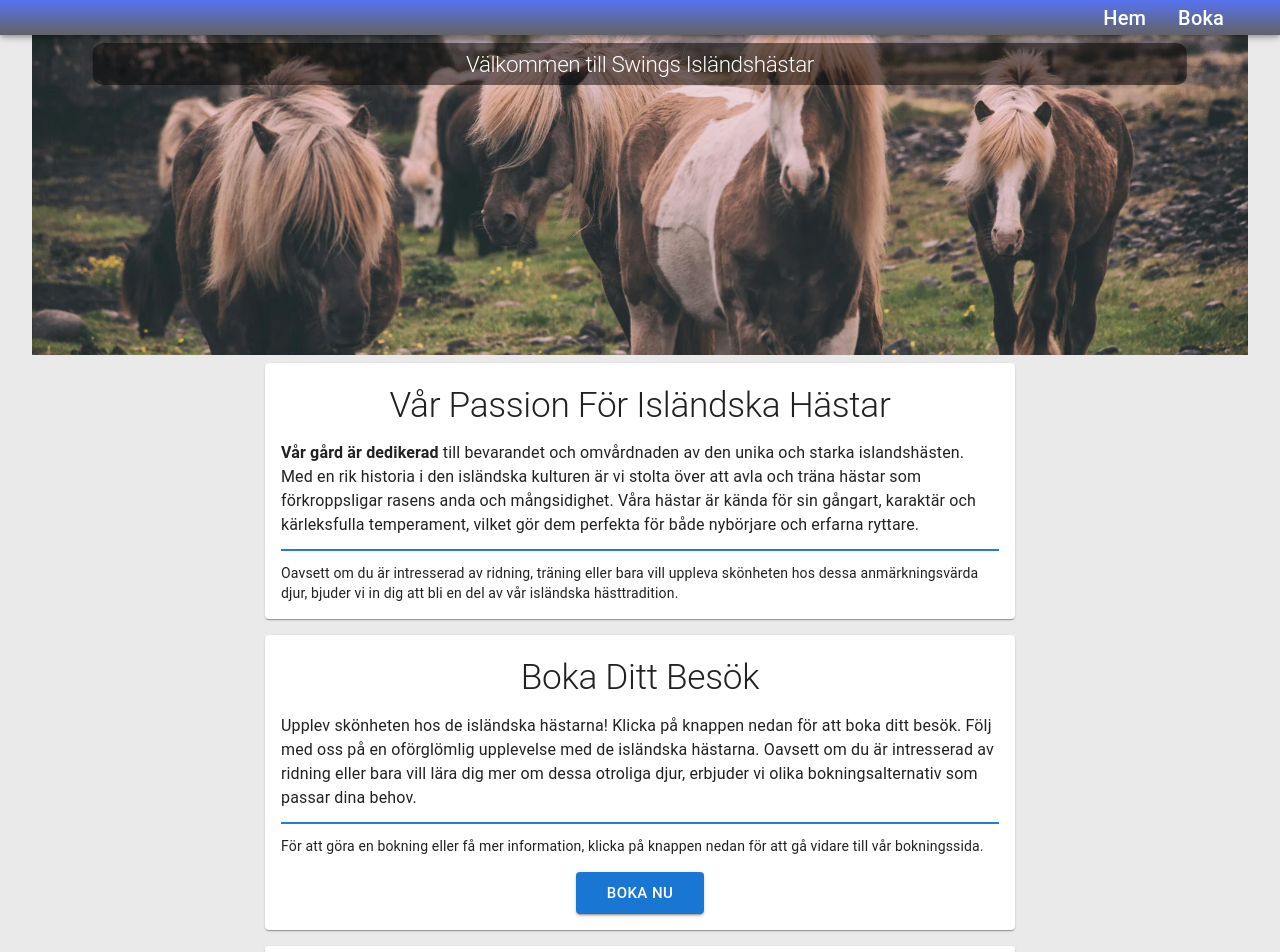
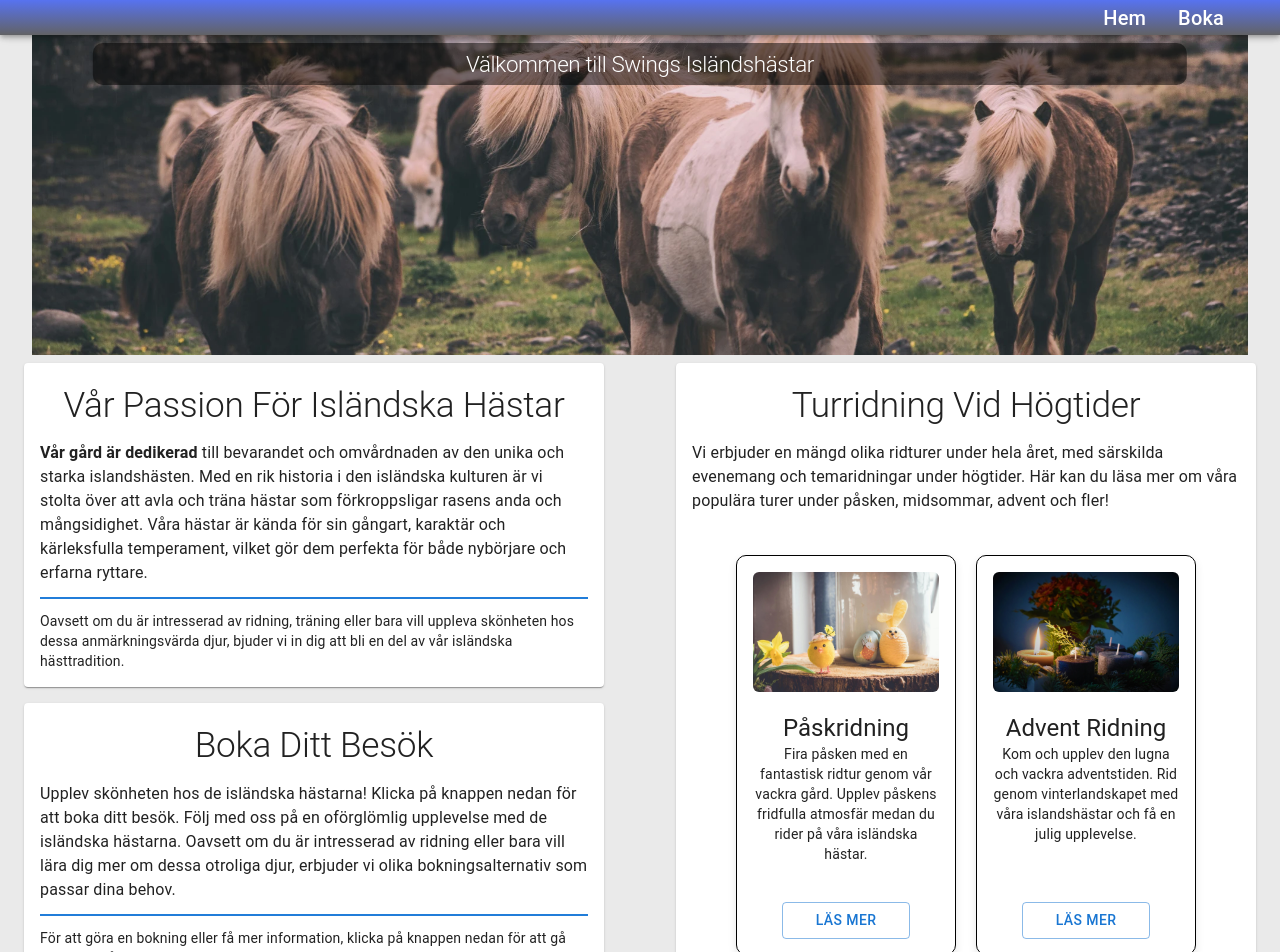
Before and after one commit to thallberg/Laboration, a React (Vite) app in the folder Laboration-app/: page / in a window 1280 px wide. Shown: the top 952 px of the page. Built offline with nearby package versions, Linux system fonts and the light colour scheme.

Commit message:
Grid layout klar

```diff
--- a/Laboration-app/src/Components/Main.jsx
+++ b/Laboration-app/src/Components/Main.jsx
@@ -1,16 +1,28 @@
-import React from 'react'
-import About from '../Components-Main/About'
-import Booking from '../Components-Main/Booking'
-import Events from '../Components-Main/Events'
+import React from "react";
+import About from "../Components-Main/About";
+import Booking from "../Components-Main/Booking";
+import Events from "../Components-Main/Events";
+import { Grid } from "@mui/material";
 
 const Main = () => {
   return (
-    <div>
-        <About/>
-        <Booking/>
-        <Events/>
-    </div>
-  )
-}
+    <Grid container spacing={3}>
+      <Grid item xs={12} md={12} lg={6}>
+        <Grid container spacing={0}>
+          <Grid item sm={12} md={6} lg={12}>
+            <About />
+          </Grid>
+          <Grid item sm={12} md={6} lg={12}>
+            <Booking />
+          </Grid>
+        </Grid>
+      </Grid>
 
-export default Main
+      <Grid item xs={12} md={12} lg={6}>
+        <Events />
+      </Grid>
+    </Grid>
+  );
+};
+
+export default Main;
--- a/Laboration-app/src/Styles/styles.css
+++ b/Laboration-app/src/Styles/styles.css
@@ -72,7 +72,6 @@ body {
 
 .section-paper {
   padding: 1rem;
-  max-width: 750px;
   width: 100%;
   display: flex;
   flex-direction: column;
@@ -88,13 +87,15 @@ body {
 .booking-section,
 .events-section {
   padding: 0.5rem;
-
+  max-width: 700px;
   display: flex;
   justify-content: center;
   align-items: center;
   text-align: left;
   flex-wrap: wrap;
 }
+
+
 
 .about-section h2,
 .booking-section h2,
@@ -116,25 +117,26 @@ body {
   display: flex;
   flex-wrap: wrap;
   justify-content: center;
-  gap: 10px;
 }
 
 .event-card {
   padding: 1rem;
   text-align: center;
-  width: 280px;
-  border-radius: 8px;
+  width: 220px;
+  height: 400px;
+  border-radius: 10px;
   box-shadow: 0 4px 8px rgba(0, 0, 0, 0.1);
   margin: 10px;
-
   border: 1px solid black;
+  position: relative;
 }
 
 .event-image {
   width: 100%;
-  height: auto;
+  height: 120px;
   object-fit: cover;
   margin-bottom: 1rem;
+  border-radius: 6px;
 }
 
 .event-footer {
@@ -143,6 +145,17 @@ body {
 
 .events-section .MuiButton-root {
   width: 8rem;
+  position: absolute;
+  left:50%;
+  top: 87%;
+  transform: translateX(-50%);
+
+
+
+}
+
+.event-footer {
+
 }
 
 @media (min-width: 700px) {
```
